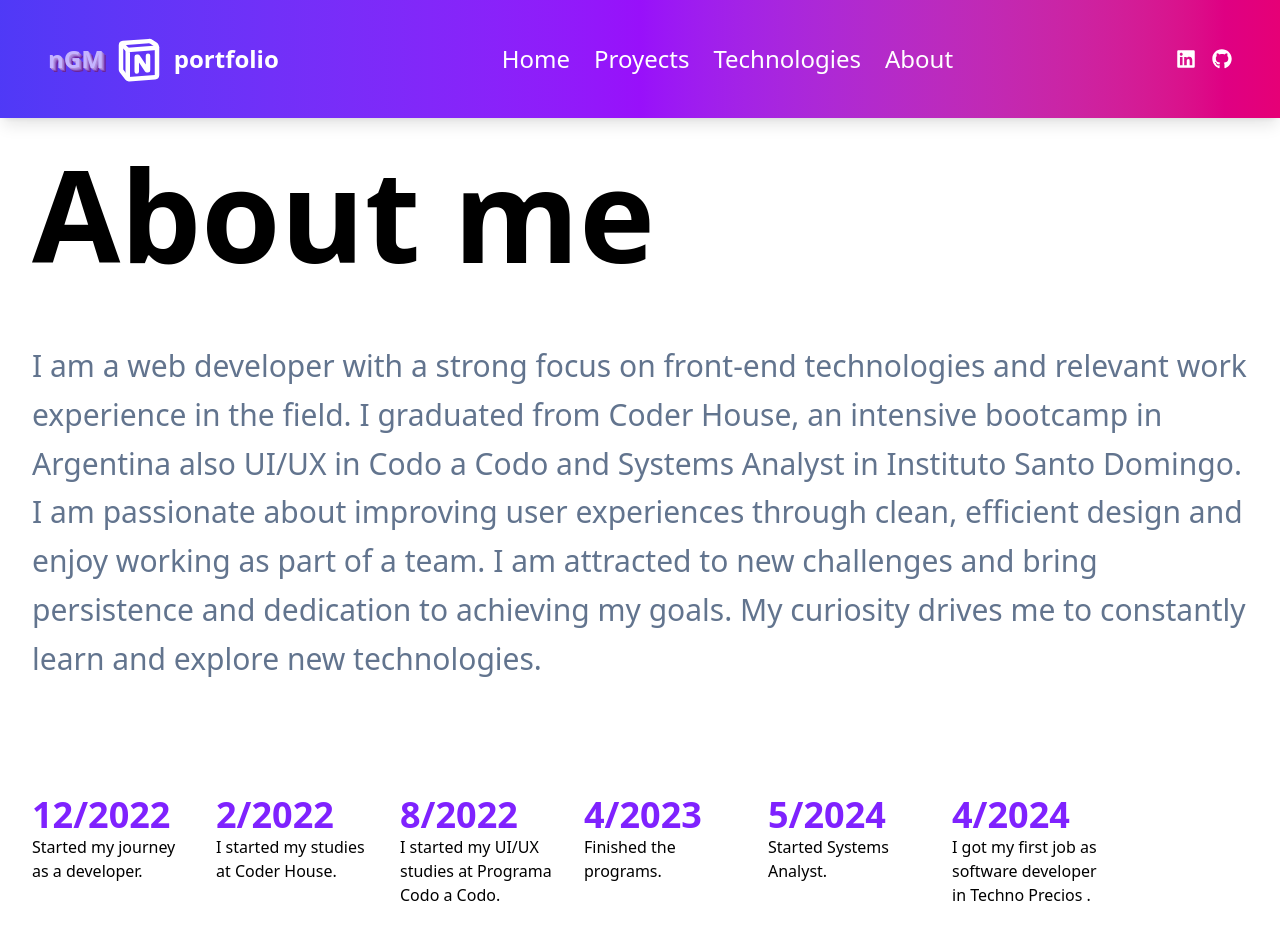
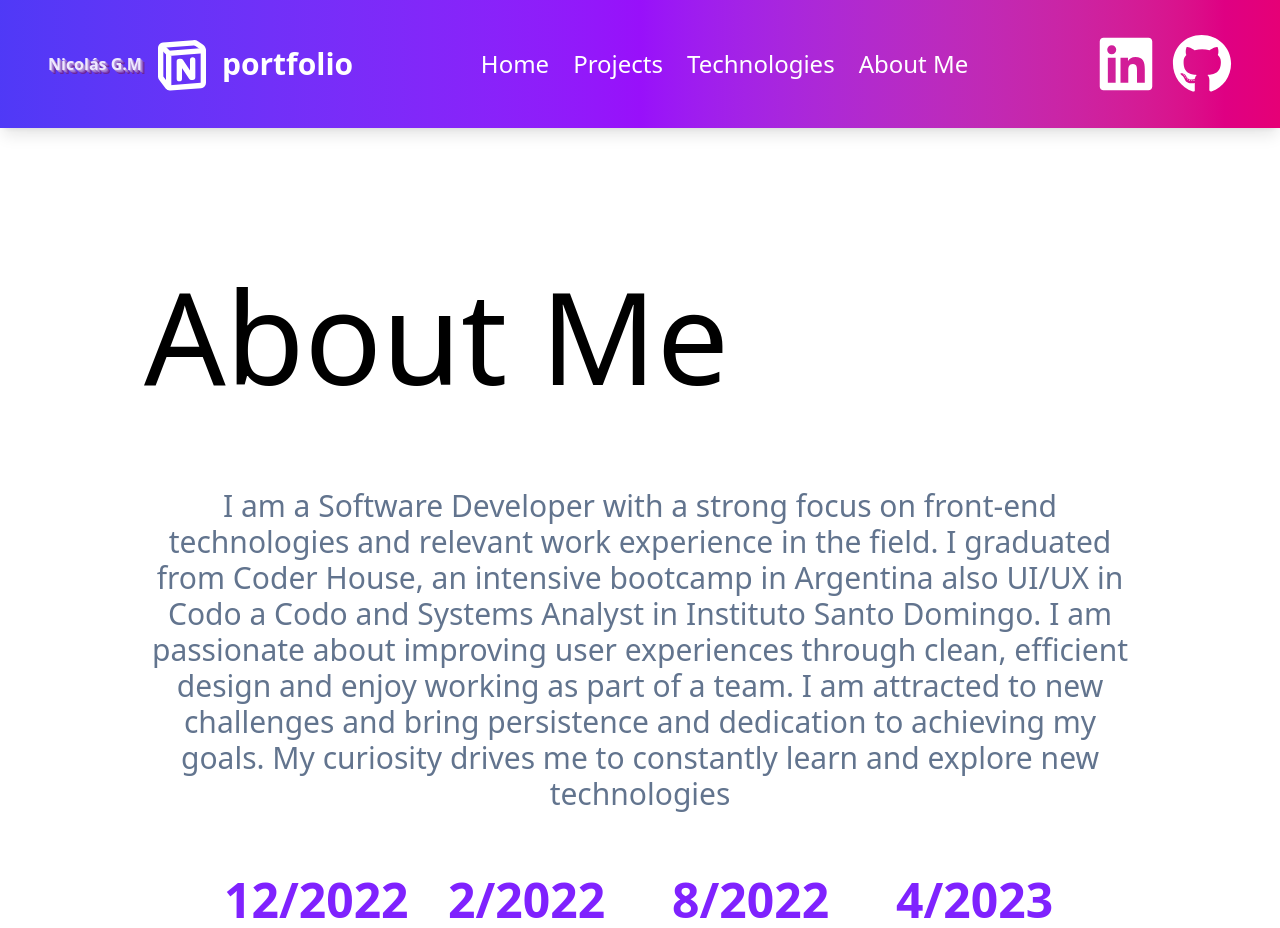
Before and after one commit to ni7co7/mi-portfolio, a Next.js app: page /about in a window 1280 px wide. Shown: the top 928 px of the page. Built offline with nearby package versions, Linux system fonts and the light colour scheme.

Commit message:
actualizar idioma

```diff
--- a/app/about/page.jsx
+++ b/app/about/page.jsx
@@ -1,46 +1,47 @@
+'use client';
+import { useLanguage } from '@/context/LanguageContext';
 export default function AboutPage() {
+  const { t } = useLanguage();
+
   return (
-    <div className="p-8 max-w-8xl mx-auto">
-      <h1 className="text-9xl font-bold mb-16">About me</h1>
-      <p className="text-slate-500 mb-28 text-3xl leading-relaxed">
-        I am a web developer with a strong focus on front-end technologies and relevant work experience in the field.
-        I graduated from Coder House, an intensive bootcamp in Argentina also UI/UX in Codo a Codo and Systems Analyst in Instituto Santo Domingo. I am passionate about improving user experiences through clean,
-        efficient design and enjoy working as part of a team. I am attracted to new challenges and bring persistence and dedication
-        to achieving my goals. My curiosity drives me to constantly learn and explore new technologies.
+    <div className="p-36 max-w-8xl mx-auto">
+      <h1 className="text-9xl mb-22 ">{t.aboutTitle}</h1>
+      <p className="text-slate-500 text-3xl text-center mb-16">
+        {t.aboutText}
       </p>
 
-      <div className="flex flex-wrap gap-6">
+      <div className="flex flex-wrap gap-16 justify-center">
         <div className="flex flex-col items-start w-40">
-          <h3 className="text-4xl font-semibold text-violet-600">12/2022</h3>
-          <p>Started my journey as a developer.</p>
+          <h3 className="text-5xl font-semibold text-violet-600">12/2022</h3>
+          <p >Started my journey as a developer.</p>
         </div>
 
         <div className="flex flex-col items-start w-40">
-          <h3 className="text-4xl font-semibold text-violet-600">2/2022</h3>
+          <h3 className="text-5xl font-semibold text-violet-600">2/2022</h3>
           <p>I started my studies at Coder House.</p>
         </div>
         <div className="flex flex-col items-start w-40">
-          <h3 className="text-4xl font-semibold text-violet-600">8/2022</h3>
+          <h3 className="text-5xl font-semibold text-violet-600">8/2022</h3>
           <p>I started my UI/UX studies at Programa Codo a Codo.</p>
         </div>
 
         <div className="flex flex-col items-start w-40">
-          <h3 className="text-4xl font-semibold text-violet-600">4/2023</h3>
+          <h3 className="text-5xl font-semibold text-violet-600">4/2023</h3>
           <p>Finished the programs.</p>
         </div>
 
         <div className="flex flex-col items-start w-40">
-          <h3 className="text-4xl font-semibold text-violet-600">5/2024</h3>
+          <h3 className="text-5xl font-semibold text-violet-600">5/2024</h3>
           <p>Started Systems Analyst.</p>
         </div>
 
         <div className="flex flex-col items-start w-40">
-          <h3 className="text-4xl font-semibold text-violet-600">4/2024</h3>
+          <h3 className="text-5xl font-semibold text-violet-600">4/2024</h3>
           <p>I got my first job as software developer in Techno Precios .</p>
         </div>
 
         <div className="flex flex-col items-start w-40">
-          <h3 className="text-4xl font-semibold text-violet-600">5/2024</h3>
+          <h3 className="text-5xl font-semibold text-violet-600">5/2024</h3>
           <p>I joined Grupo MG as a software developer.</p>
         </div>
       </div>
--- a/app/layout.jsx
+++ b/app/layout.jsx
@@ -1,15 +1,24 @@
 import Navbar from "../components/Navbar";
+import { LanguageProvider } from '../context/LanguageContext';
 import "./global.css";
-export default function RootLayout({children}){
-    return <html>
+
+export default function RootLayout({ children }) {
+    return (
+        <html lang="en">
             <head>
                 <title>My App</title>
             </head>
             <body>
+                <LanguageProvider>
+                    {/* 1. Ponemos el Navbar arriba para que aparezca en todas las páginas */}
                     <Navbar />
+
+                    {/* 2. El children va UNA SOLA VEZ y adentro del Provider */}
+                    <main>
                         {children}
+                    </main>
+                </LanguageProvider>
             </body>
-
-
         </html>
+    );
 }
--- a/app/page.jsx
+++ b/app/page.jsx
@@ -1,14 +1,24 @@
+'use client';
+import { useLanguage } from '../context/LanguageContext';
 import Proyects from "./proyects/page";
 import Technologies from "./technologies/page";
 import AboutPage from "./about/page";
 import Footer from "./footer/footer";
 
 export default function HomePage(){
+    const { t, cambiarIdioma, idioma } = useLanguage();
     return (
         <div className="p-56">
-            <h1 className="text-9xl">Welcome to my personal portfolio</h1>
+
+            <button
+                onClick={cambiarIdioma}
+                className="mb-10 p-2 border border-violet-500 rounded text-violet-500 hover:bg-violet-50"
+            >
+                {idioma === 'en' ? 'Pasar a Castellano' : 'Switch to English'}
+            </button>
+            <h1 className="text-9xl">{t.welcome }</h1>
             <p className="text-slate-500 p-24 text-5xl">
-                My name is Nicolás Gianfelici Mornacco. I´m a Software Developer and Systems Analyst.
+                {t.description}
             </p>
 
             <a
@@ -17,7 +27,7 @@ export default function HomePage(){
                 rel="noopener noreferrer"
                 className="border-2 border-violet-500 bg-white text-violet-500 px-6 py-3 text-lg rounded-lg font-semibold hover:bg-violet-500 hover:text-white transition duration-300 inline-block"
             >
-                Resume
+                {t.resumeBtn}
             </a>
 
             <Proyects/>
--- a/app/proyects/page.jsx
+++ b/app/proyects/page.jsx
@@ -1,8 +1,12 @@
+'use client';
+import { useLanguage } from '@/context/LanguageContext';
 export default function Proyects() {
+
+  const { t } = useLanguage();
   return (
     <section className="py-20 bg-gray-50" id="projects">
       <div className="container mx-auto px-6">
-        <h2 className="text-9xl font-bold mb-16">Proyects</h2>
+        <h2 className="text-9xl  mb-16">{t.projectsTitle}</h2>
 
         <div className="grid md:grid-cols-2 gap-8">
           {/* Card 1 con iframe */}
--- a/app/technologies/page.jsx
+++ b/app/technologies/page.jsx
@@ -1,3 +1,5 @@
+'use client';
+import { useLanguage } from '@/context/LanguageContext';
 import {
   FaGitAlt,
   FaGithub,
@@ -9,12 +11,12 @@ import {
   FaDatabase,
 } from "react-icons/fa";
 import { SiExpress, SiSequelize } from "react-icons/si";
-
 export default function Technologies() {
+  const { t } = useLanguage();
   return (
-    <section className="py-20 bg-gray-50" id="technologies">
-      <div className="container mx-auto px-6">
-        <h2 className="text-9xl font-bold mb-16">Technologies</h2>
+    <section className="py-20 bg-gray-50 " id="technologies">
+      <div className="p-36 container mx-auto px-6">
+        <h2 className="text-9xl  mb-22">{t.techTitle}</h2>
 
         <div className="grid md:grid-cols-3 gap-10">
           {/* General Tech */}
--- a/components/Navbar.jsx
+++ b/components/Navbar.jsx
@@ -1,47 +1,52 @@
+'use client';
+import { useLanguage } from '@/context/LanguageContext';
+
 import Link from "next/link";
 import { FaLinkedin, FaGithub } from "react-icons/fa";
 
 
 export default function Navbar() {
+
+   const { t } = useLanguage();
   return (
     <nav className="sticky top-0 z-50 bg-gradient-to-r from-indigo-600 via-purple-600 to-pink-600 text-white px-12 py-8 shadow-lg">
       <div className="container mx-auto flex items-center justify-between">
 
         {/* Logo */}
 
-     <h1 className="flex items-center space-x-2 font-bold text-2xl">
-       <span className="text-violet-300" style={{
+     <h1 className="flex items-center space-x-2 font-bold ">
+       <span className="text-violet-100  text-1xl" style={{
          textShadow: `
            1px 1px 0 #b28ddb,
            2px 2px 0 #9b79d1,
            3px 3px 0 #8445b9,
            4px 4px 0 #6a2598`
        }}>
-         nGM
+         Nicolás G.M
        </span>
-                    <svg  xmlns="http://www.w3.org/2000/svg"  width="54"  height="54"  viewBox="0 0 24 24"  fill="none"  stroke="currentColor"  stroke-width="2"  stroke-linecap="round"  stroke-linejoin="round"  class="icon icon-tabler icons-tabler-outline icon-tabler-brand-notion"><path stroke="none" d="M0 0h24v24H0z" fill="none"/><path d="M11 17.5v-6.5h.5l4 6h.5v-6.5" /><path d="M19.077 20.071l-11.53 .887a1 1 0 0 1 -.876 -.397l-2.471 -3.294a1 1 0 0 1 -.2 -.6v-10.741a1 1 0 0 1 .923 -.997l11.389 -.876a2 2 0 0 1 1.262 .33l1.535 1.023a2 2 0 0 1 .891 1.664v12.004a1 1 0 0 1 -.923 .997z" /><path d="M4.5 5.5l2.5 2.5" /><path d="M20 7l-13 1v12.5" /></svg>
+                    <svg  xmlns="http://www.w3.org/2000/svg"  width="64"  height="64"  viewBox="0 0 24 24"  fill="none"  stroke="currentColor"  strokeWidth="2"  strokeLinecap="round"  strokeLinejoin="round"  className="icon icon-tabler icons-tabler-outline icon-tabler-brand-notion"><path stroke="none" d="M0 0h24v24H0z" fill="none"/><path d="M11 17.5v-6.5h.5l4 6h.5v-6.5" /><path d="M19.077 20.071l-11.53 .887a1 1 0 0 1 -.876 -.397l-2.471 -3.294a1 1 0 0 1 -.2 -.6v-10.741a1 1 0 0 1 .923 -.997l11.389 -.876a2 2 0 0 1 1.262 .33l1.535 1.023a2 2 0 0 1 .891 1.664v12.004a1 1 0 0 1 -.923 .997z" /><path d="M4.5 5.5l2.5 2.5" /><path d="M20 7l-13 1v12.5" /></svg>
 
-       <span className="text-2xl">portfolio</span>
+       <span className="text-3xl">portfolio</span>
      </h1>
 {/*        <svg  xmlns="http://www.w3.org/2000/svg"  width="24"  height="24"  viewBox="0 0 24 24"  fill="currentColor"  class="icon icon-tabler icons-tabler-filled icon-tabler-favicon"><path stroke="none" d="M0 0h24v24H0z" fill="none"/><path d="M19 4a4 4 0 0 1 4 4v8a4 4 0 0 1 -4 4h-14a4 4 0 0 1 -4 -4v-8a4 4 0 0 1 4 -4zm-13 5a1 1 0 0 0 -1 1v4a1 1 0 0 0 2 0v-4a1 1 0 0 0 -1 -1m5 0a3 3 0 0 0 0 6a1 1 0 0 0 .117 -1.993l-.117 -.007a1 1 0 0 1 -.117 -1.993l.117 -.007a1 1 0 0 0 0 -2m5 0a3 3 0 0 0 -2.995 2.824l-.005 .176a3 3 0 1 0 3 -3" /><path d="M16 11a1 1 0 1 0 0 2a1 1 0 0 0 0 -2" /></svg>
  */}        {/* Links */}
         <ul className="flex space-x-6">
           <li>
-            <Link href="/" className="text-2xl hover:text-gray-200 transition">Home</Link>
+            <Link href="/" className="text-2xl hover:text-gray-200 transition">{t.nav.home}</Link>
           </li>
           <li>
-            <Link href="/proyects" className="text-2xl hover:text-gray-200 transition">Proyects</Link>
+            <Link href="/proyects" className="text-2xl hover:text-gray-200 transition">{t.nav.projects}</Link>
           </li>
           <li>
-            <Link href="/technologies" className="text-2xl hover:text-gray-200 transition">Technologies</Link>
+            <Link href="/technologies" className="text-2xl hover:text-gray-200 transition">{t.nav.tech}</Link>
           </li>
           <li>
-            <Link href="/about" className="text-2xl hover:text-gray-200 transition">About</Link>
+            <Link href="/about" className="text-2xl hover:text-gray-200 transition">{t.nav.about}</Link>
           </li>
         </ul>
 
         {/* Iconos sociales */}
-        <div className="flex space-x-4 text-xl">
+        <div className="flex space-x-4 text-6xl">
           <a
             href="https://linkedin.com"
             target="_blank"
--- /dev/null
+++ b/context/LanguageContext.js
@@ -0,0 +1,24 @@
+'use client';
+import { createContext, useContext, useState } from 'react';
+import { textos } from '../idiomas'; // Traemos los textos del paso 1
+
+const LanguageContext = createContext();
+
+export const LanguageProvider = ({ children }) => {
+    const [idioma, setIdioma] = useState('en'); // Empezamos en inglés
+
+    const cambiarIdioma = () => {
+        setIdioma((prev) => (prev === 'en' ? 'es' : 'en'));
+    };
+
+    // 't' serán los textos traducidos según el idioma elegido
+    const t = textos[idioma];
+
+    return (
+        <LanguageContext.Provider value={{ t, cambiarIdioma, idioma }}>
+            {children}
+        </LanguageContext.Provider>
+    );
+};
+
+export const useLanguage = () => useContext(LanguageContext);
--- /dev/null
+++ b/idiomas.js
@@ -0,0 +1,25 @@
+
+export const textos = {
+    en: {
+        welcome: "Welcome to my personal portfolio",
+        description: "My name is Nicolás Gianfelici Mornacco. I´m a Software Developer and Systems Analyst.",
+        resumeBtn: "Resume",
+        // Nuevas secciones
+        nav: { home: "Home", projects: "Projects", tech: "Technologies", about: "About Me" },
+        projectsTitle: "My Projects",
+        techTitle: "Technologies & Tools",
+        aboutTitle: "About Me",
+        aboutText: "I am a Software Developer with a strong focus on front-end technologies and relevant work experience in the field. I graduated from Coder House, an intensive bootcamp in Argentina also UI/UX in Codo a Codo and Systems Analyst in Instituto Santo Domingo. I am passionate about improving user experiences through clean, efficient design and enjoy working as part of a team. I am attracted to new challenges and bring persistence and dedication to achieving my goals. My curiosity drives me to constantly learn and explore new technologies"
+    },
+    es: {
+        welcome: "Bienvenido a mi portfolio personal",
+        description: "Mi nombre es Nicolás Gianfelici Mornacco. Soy Desarrollador de Software y Analista de Sistemas.",
+        resumeBtn: "Ver CV",
+        // Nuevas secciones
+        nav: { home: "Inicio", projects: "Proyectos", tech: "Tecnologías", about: "Sobre Mí" },
+        projectsTitle: "Mis Proyectos",
+        techTitle: "Tecnologías y Herramientas",
+        aboutTitle: "Sobre Mí",
+        aboutText: "Soy un Desarrollador de Software con un fuerte enfoque en tecnologías front-end y experiencia laboral relevante en el campo. Me gradué de Coder House, un bootcamp intensivo en Argentina, también estudié UI/UX en Codo a Codo y Analista de Sistemas en Instituto Santo Domingo. Me apasiona mejorar las experiencias de los usuarios a través de un diseño limpio y eficiente, y disfruto trabajar como parte de un equipo. Me atraen los nuevos desafíos y aporto persistencia y dedicación para lograr mis objetivos. Mi curiosidad me impulsa a aprender constantemente y explorar nuevas tecnologías."
+    }
+};
--- a/package.json
+++ b/package.json
@@ -10,9 +10,12 @@
   },
   "dependencies": {
     "@tailwindcss/vite": "^4.1.11",
+    "i18next": "^25.3.6",
     "next": "15.4.6",
+    "next-i18next": "^15.4.2",
     "react": "19.1.0",
     "react-dom": "19.1.0",
+    "react-i18next": "^15.6.1",
     "react-icons": "^5.5.0"
   },
   "devDependencies": {
```
Also changed, not shown: 1 other file (tests, documents, lock files or other folders). Lines whose indentation alone changed are shown as unchanged.
